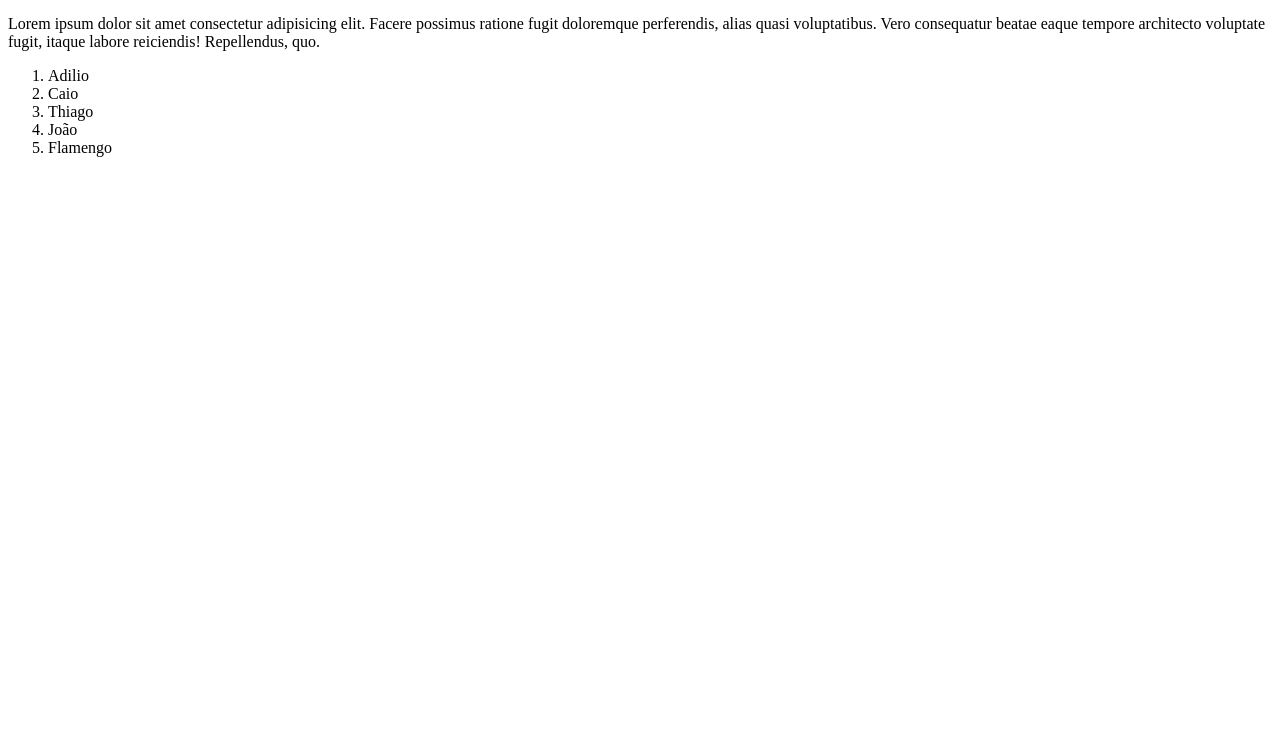
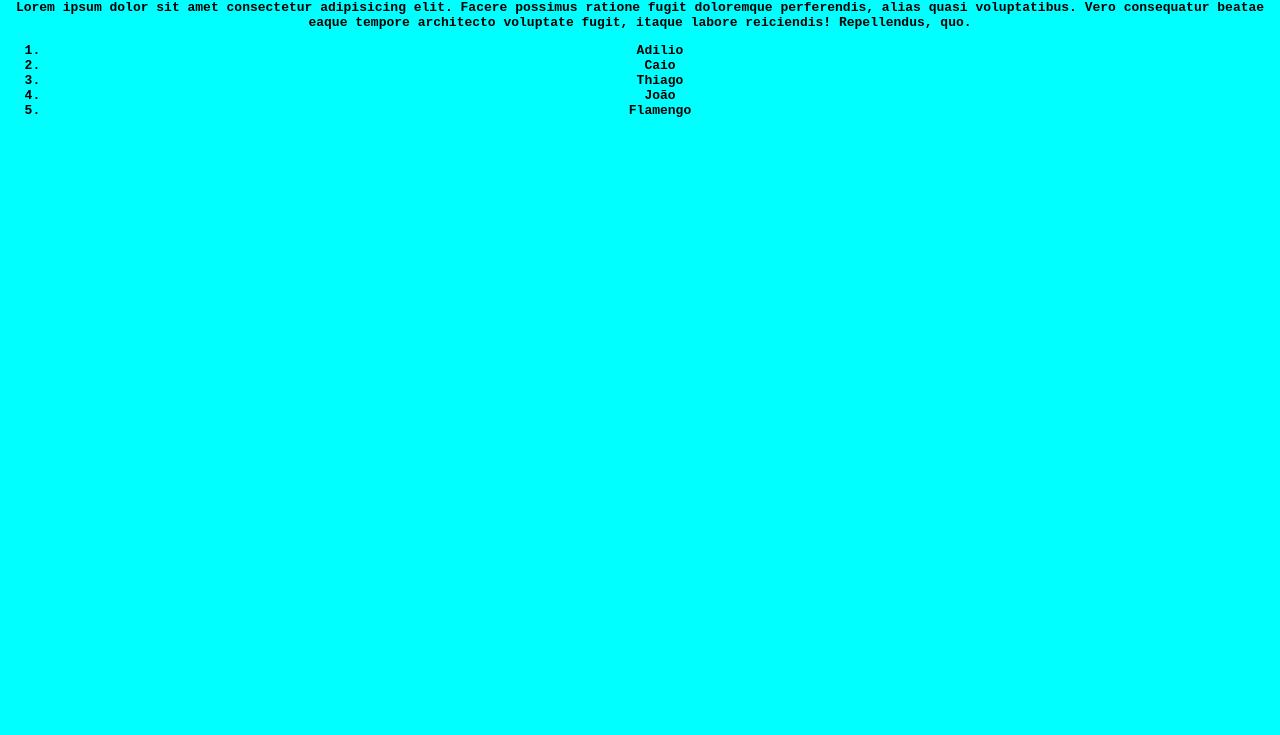
Before and after one commit to AdilioM1/ProjetoGit, a plain HTML site: page index.html in a window 1280 px wide. Shown: the part 65-800 px from the top of the page. Drawn offline with Linux system fonts and the light colour scheme.

Commit message:
Colocando a estilização no codigo html usando o CSS

```diff
--- a/index.html
+++ b/index.html
@@ -5,6 +5,7 @@
     <meta http-equiv="X-UA-Compatible" content="IE=edge">
     <meta name="viewport" content="width=device-width, initial-scale=1.0">
     <title>GITHUB</title>
+    <link rel="stylesheet" href="style.css">
 </head>
 <body>
     <h1>
--- /dev/null
+++ b/style.css
@@ -0,0 +1,11 @@
+@charset "utf-8";
+
+body{
+    background-color: aqua;
+    text-align: center;
+    align-items: stretch;
+    color: black;
+    font-family: 'Courier New', Courier, monospace;
+    font-size: small;
+    font-weight: bolder;
+}
```
